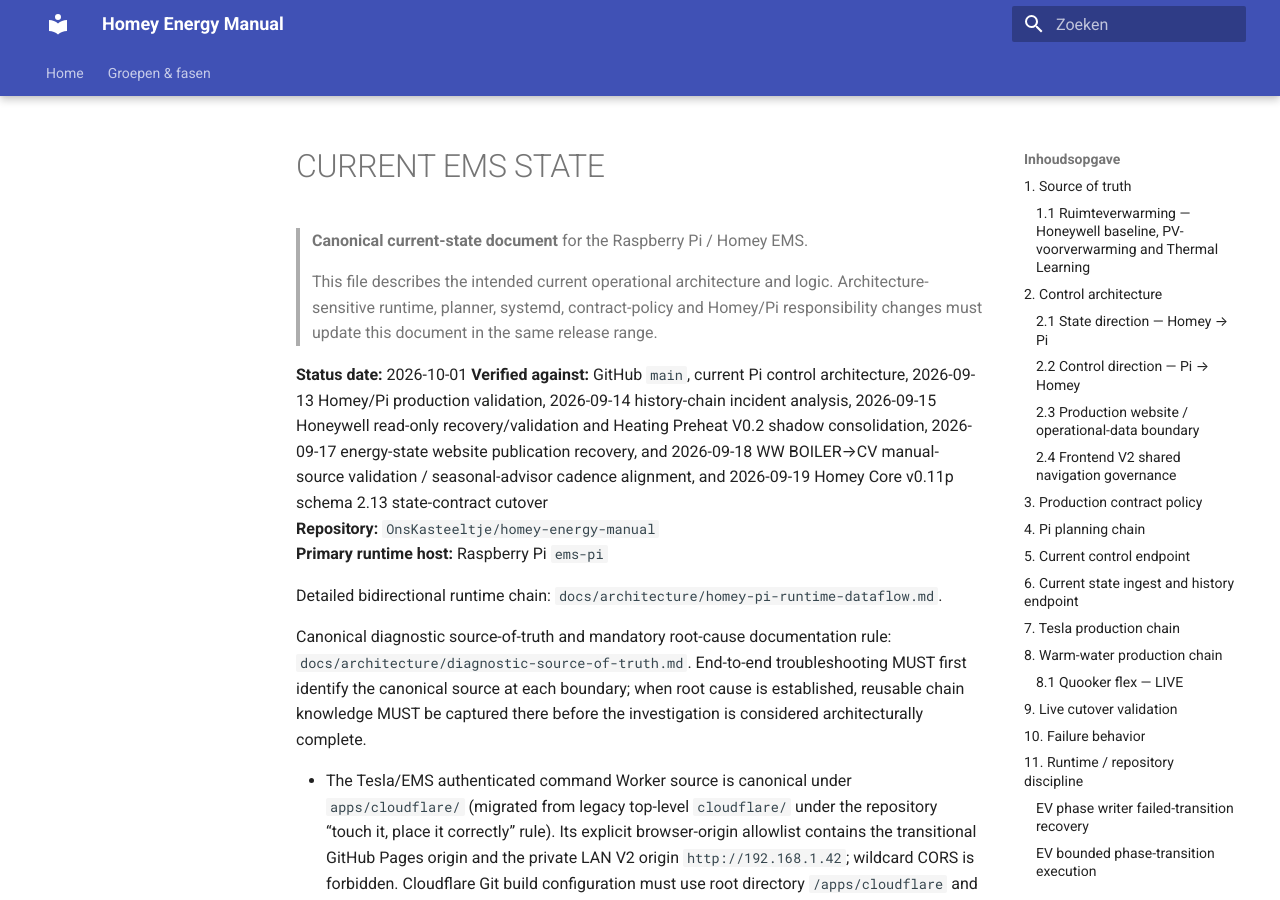
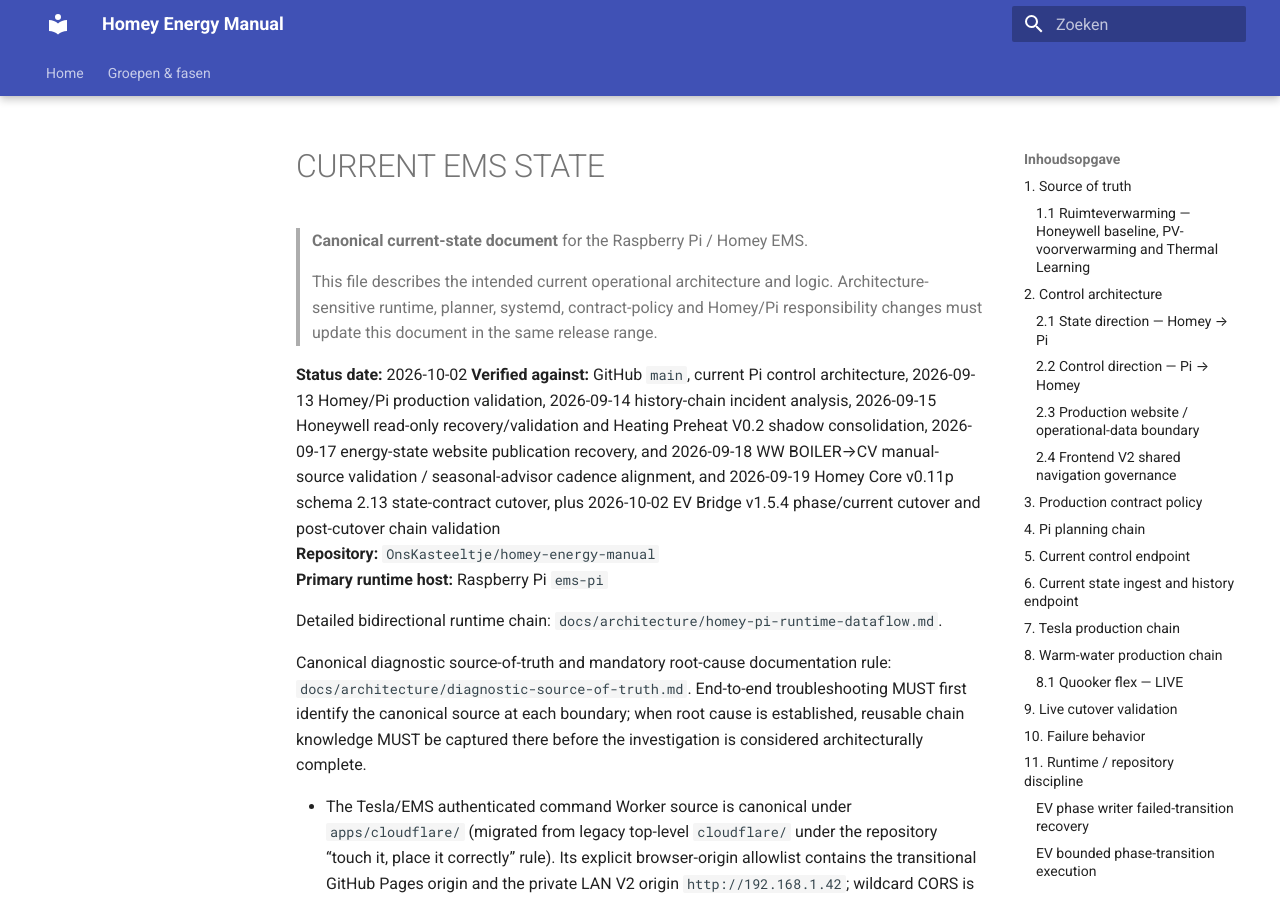
Before and after one commit to OnsKasteeltje/homey-energy-manual, an MkDocs documentation site: the page built from docs/architecture/CURRENT-EMS-STATE.md, in a window 1280 px wide and 900 px high. Built offline with MkDocs 1.6.1 and Material for MkDocs 9.7.7, drawn with Linux system fonts in a browser that asks for light colours.

Commit message:
docs(ev): advance current-state verification to v1.5.4 cutover

```diff
--- a/docs/architecture/CURRENT-EMS-STATE.md
+++ b/docs/architecture/CURRENT-EMS-STATE.md
@@ -4,8 +4,8 @@
 >
 > This file describes the intended current operational architecture and logic. Architecture-sensitive runtime, planner, systemd, contract-policy and Homey/Pi responsibility changes must update this document in the same release range.
 
-**Status date:** 2026-10-01
-**Verified against:** GitHub `main`, current Pi control architecture, 2026-09-13 Homey/Pi production validation, 2026-09-14 history-chain incident analysis, 2026-09-15 Honeywell read-only recovery/validation and Heating Preheat V0.2 shadow consolidation, 2026-09-17 energy-state website publication recovery, and 2026-09-18 WW BOILER→CV manual-source validation / seasonal-advisor cadence alignment, and 2026-09-19 Homey Core v0.11p schema 2.13 state-contract cutover
+**Status date:** 2026-10-02
+**Verified against:** GitHub `main`, current Pi control architecture, 2026-09-13 Homey/Pi production validation, 2026-09-14 history-chain incident analysis, 2026-09-15 Honeywell read-only recovery/validation and Heating Preheat V0.2 shadow consolidation, 2026-09-17 energy-state website publication recovery, and 2026-09-18 WW BOILER→CV manual-source validation / seasonal-advisor cadence alignment, and 2026-09-19 Homey Core v0.11p schema 2.13 state-contract cutover, plus 2026-10-02 EV Bridge v1.5.4 phase/current cutover and post-cutover chain validation
 **Repository:** `OnsKasteeltje/homey-energy-manual`
 **Primary runtime host:** Raspberry Pi `ems-pi`
 
```
